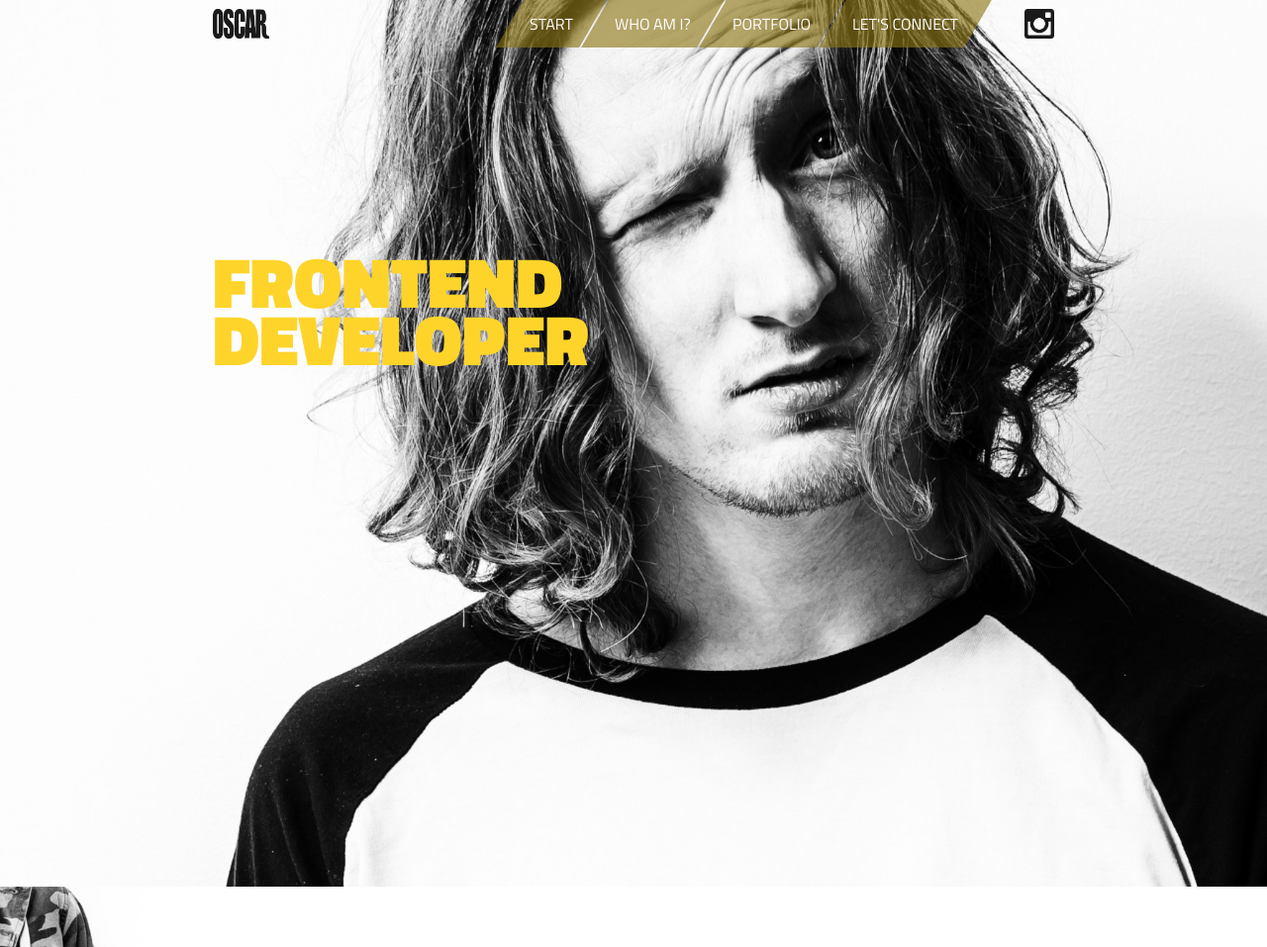
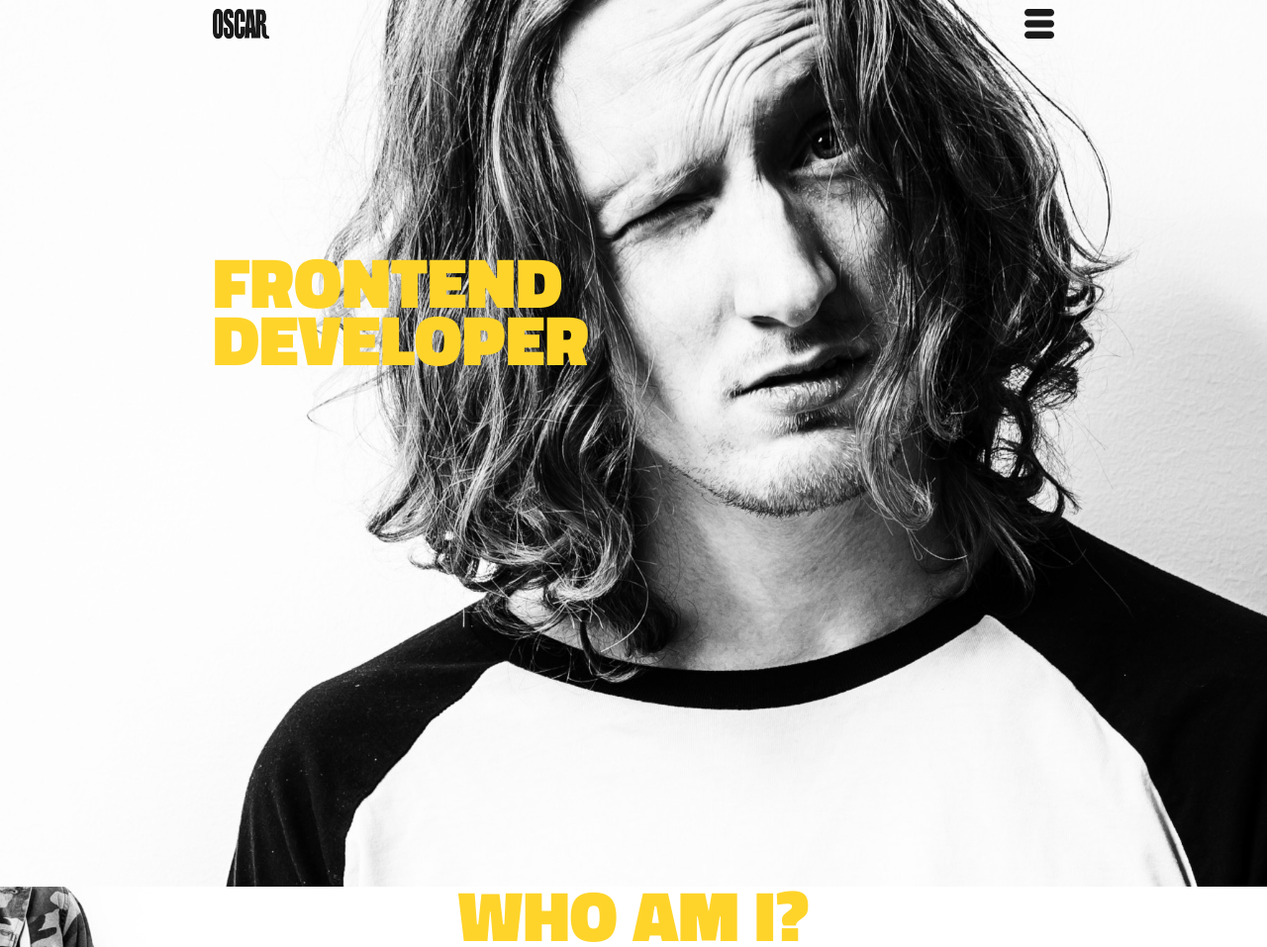
Before and after one commit to oscarlundberg-sthlm/first-portfolio-site, a plain HTML site: page Portfoliosajt/index.html in a window 1280 px wide. Shown: the top 957 px of the page at 99% size. Drawn offline with Linux system fonts and the light colour scheme; a web font is replaced by a local one.

Commit message:
new menu done, some additional adjustments

```diff
--- a/Portfoliosajt/index.html
+++ b/Portfoliosajt/index.html
@@ -11,23 +11,27 @@
     <div id="startbackground">
         <div id="navbarfixed">
             <header>
-                <a href="#top" id="logohref" class="navbarimagehref"><img src="visuals/oscar-logo.png" id="oscar-logo-top" class="logo-small"></a>
-                <a href="http://www.instagram.com" target="_blank" id="instahref" class="navbarimagehref"><img src="visuals/instagramlogo.png" id="instagramlogo"></a>
+                <a href="#top" id="logohref" class="navbarimage"><img src="visuals/oscar-logo.png" id="oscar-logo-top" class="logo-small"></a>
                 <div id="navbarline"></div>
                 <nav>
                     <div id="mainnav">
                         <ul>
+                            <li id="menubtn">
+                                <img src="visuals/menuicon.png" id="menuicon" class="navbarimage">
+                                <ul id="dropdown">
                                     <li id="startbutton">
-                                <a href="#top">Start</a>
+                                        <a href="#top" class="dropmenu">Start</a>
                                     </li><!-- ・ -->
                                     <li id="aboutbutton">
-                                <a href="#about">Who am I?</a>
+                                        <a href="#about" class="dropmenu">Who am I?</a>
                                     </li><!-- ・ -->
                                     <li id="portfoliobutton">
-                                <a href="#portfolio">Portfolio</a>
+                                        <a href="#portfolio" class="dropmenu">Portfolio</a>
                                     </li><!-- ・ -->
                                     <li id="contactbutton">
-                                <a href="#contact">Let's connect</a>
+                                        <a href="#contact" class="dropmenu">Let's connect</a>
+                                    </li>
+                                </ul>
                             </li>
                         </ul>
                     </div>
@@ -46,8 +50,8 @@
 <!-- ABOUT -->
     <div id="aboutbg">
         <article id="about" class="contentparent">
-            <div class="contentpusher">
-            </div>
+            <!-- <div class="contentpusher">
+            </div> -->
             <article class="contentcontainer">
                 <div id="abouttext">
                     <h2>Who am I?</h2>
@@ -68,12 +72,12 @@
 <!-- PORTFOLIO -->
     <div id="portfoliobg">
         <article id="portfolio" class="contentparent">
-            <div class="contentpusher">
-            </div>
+            <!-- <div class="contentpusher">
+            </div> -->
             <article class="contentcontainer">
                 <div id="portfoliotext">
                     <h2>Portfolio</h2>
-                    <iframe src="portfolio.html" frameborder="0" width="100%" height="400px"></iframe>
+                    <iframe src="portfolio.html" frameborder="0"></iframe>
                 </div>
             </article>
         </article>
@@ -81,8 +85,8 @@
 <!-- CONTACT -->
     <div id="contactbg">
         <article id="contact" class="contentparent">
-            <div class="contentpusher">
-            </div>
+            <!-- <div class="contentpusher">
+            </div> -->
             <article class="contentcontainer">
                 <div id="contacttext">
                     <h2>Let's Connect!</h2>
--- a/Portfoliosajt/style.css
+++ b/Portfoliosajt/style.css
@@ -62,6 +62,7 @@ P, TABLE {
     background-color: #ffd42a00; /* #DDDDDDA0 */
 }
 /* Push down the content below FIXED BAR */
+/* Deactivated in index.html for every section but start */
 .contentpusher {
     height: 48px;
     width: 850px;
@@ -74,11 +75,6 @@ header {
     margin-left: auto;
     margin-right: auto;
     margin-top: 0px;
-    text-align: center;
-}
-.navbarimagehref {
-    margin: 0;
-    padding: 0;
 }
 #logohref {
     float: left;
@@ -91,19 +87,10 @@ header {
     height: 30px;
     width: auto;
 }
-#instahref {
-    float: right;
-}
-#instagramlogo {
-    width: auto;
-    margin-top: 9px;
-    height: 30px;
-    float: right;
-}
+
 /* NAVIGATION */
 nav {
     float: right;
-    margin-right: 10px;
     height: 48px;
     display: table;
 }
@@ -113,27 +100,44 @@ nav {
 }
 header ul {
     display: flex;
-    align-items: center;
-    justify-content: center;
-    height: 48px;
+    flex-direction: column;
     list-style-type: none;
     margin-block-start: 0px;
     margin-block-end: 0px;
     margin-inline-start: 0px;
-    margin-inline-end: 36px;
+    margin-inline-end: 0px;
     padding-inline-start: 0px;
     padding-inline-end: 0px;
 }
-header li {
-    background-color: #8C7516a0;
-    transform: skewX(-30deg);
-    margin: 0 1px;
-    height: 100%;
+header li li {
+    background-color: #AAAAAAd0;
+    transform: skewX(-5deg);
+    margin: 1px 0px;
     display: table;
 }
-header nav a {
+header li li:hover {
+    background-color: #ffd42aF0;
+}
+#menubtn {
+    width: 148px;
+    height: 30px;
+    text-align: right;
+    margin-top: 9px;
+    margin-bottom: 9px;
+}
+@keyframes menuicon-seeme {
+    100% {transform:rotate(360deg);}
+}
+#menuicon {
+    width: auto;
+    height: 30px;
+    animation-name: menuicon-seeme;
+    animation-duration: 0.5s;
+    animation-delay: 4s;
+}
+.dropmenu {
     font-family: "Titillium Web", sans-serif;
-    font-weight: 400;
+    font-weight: 700;
     text-transform: uppercase;
     font-size: 16px;
     color: white;
@@ -141,18 +145,24 @@ header nav a {
     text-align: center;
     vertical-align: middle;
     display: table-cell;
+    width: 178px;
     margin-left: 0px;
     margin-right: 0px;
-    padding: 4px 20px;
-    transform: skewX(30deg);
+    padding: 24px 0px;
+    transform: skewX(5deg);
 }
-
+#dropdown {
+    display: none;
+}
+#menubtn:hover #dropdown {
+    display: block;
+}
 #mainnav a:hover {
-    animation-name: hovernav;
+    animation-name: hovernavlink;
     animation-duration: 0.2s;
     animation-fill-mode: forwards;
 }
-@keyframes hovernav {
+@keyframes hovernavlink {
     100%    {transform: scale(1.1);}
 }
 /* CONTENT */
@@ -175,6 +185,7 @@ header nav a {
 }
 #about h2 {
     column-span: all;
+    margin-top: 0;
 }
 #oscar_dfp_pic {
     float: right;
@@ -184,7 +195,6 @@ header nav a {
     border: 0px solid #000000;
     border-radius: 50%;
     column-span: all;
-    /* filter: grayscale(100%); */
 }
 #abouttext {
     column-count: 2;
@@ -194,20 +204,16 @@ header nav a {
 #oscsign {
     height: 20%;
     width: 20%;
-    /* filter: invert(); */
 }
 #about hr {
     width: 33.3%;
     margin-left: 0;
 }
 /* PORTFOLIO */
-/* #portfoliobg {
-    background-image: url("visuals/bakgrunder/techbg.png");
-    background-position: center center;
-    background-repeat: no-repeat;
-    background-attachment: scroll;
-    background-size: cover;
-} */
+#portfolio iframe {
+    height: 75vh;
+    width: 100%;
+}
 .portfoliorow {
     height: 400px;
     display: flex;
@@ -234,7 +240,7 @@ header nav a {
 }
 /* CONTACT */
 #contactbg {
-    background-image: url("visuals/bakgrunder/techbg.jpg");
+    background-image: url("visuals/techbg.jpg");
     background-position: center center;
     background-repeat: no-repeat;
     background-attachment: scroll;
@@ -275,7 +281,7 @@ footer {
     bottom: 0px;
     width: 100vw;
     height: 96px;
-    background-color: #DDDDDDA0;
+    background-color: #ffd42aF0;
 }
 #footercontent {
     width: 850px;
```
Also changed, not shown: Portfoliosajt/visuals/bakgrunder/IMG_1062.jpg (deleted), Portfoliosajt/visuals/bakgrunder/IMG_4090.jpg (deleted), Portfoliosajt/visuals/bakgrunder/IMG_4285.jpg (deleted), Portfoliosajt/visuals/bakgrunder/techbg.png (deleted), Portfoliosajt/visuals/menuicon.png (added), Portfoliosajt/visuals/oscartotheside.png (deleted), Portfoliosajt/visuals/techbg.jpg (renamed from Portfoliosajt/visuals/bakgrunder/techbg.jpg), 5 other files. Lines whose indentation alone changed are shown as unchanged.
